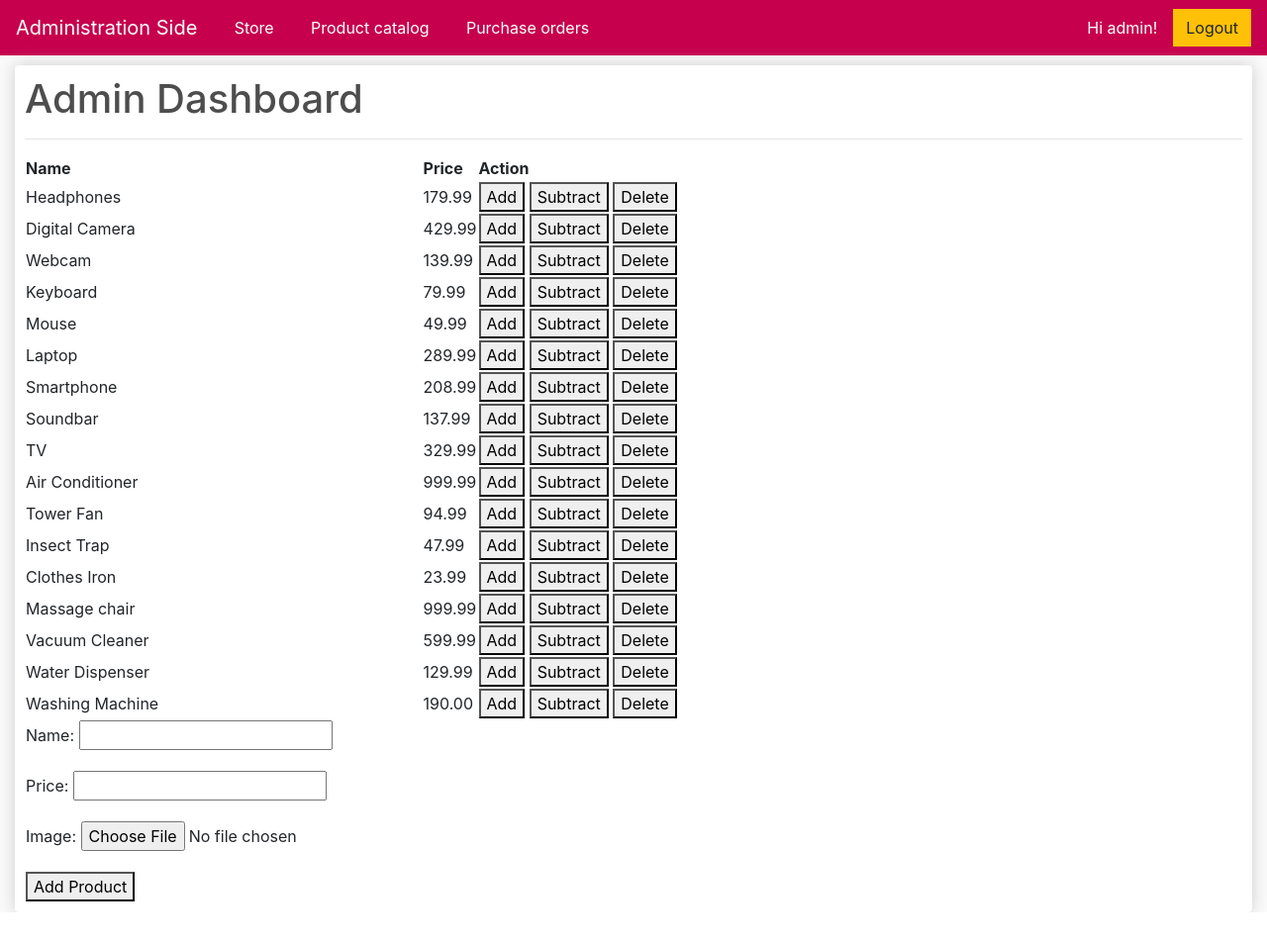
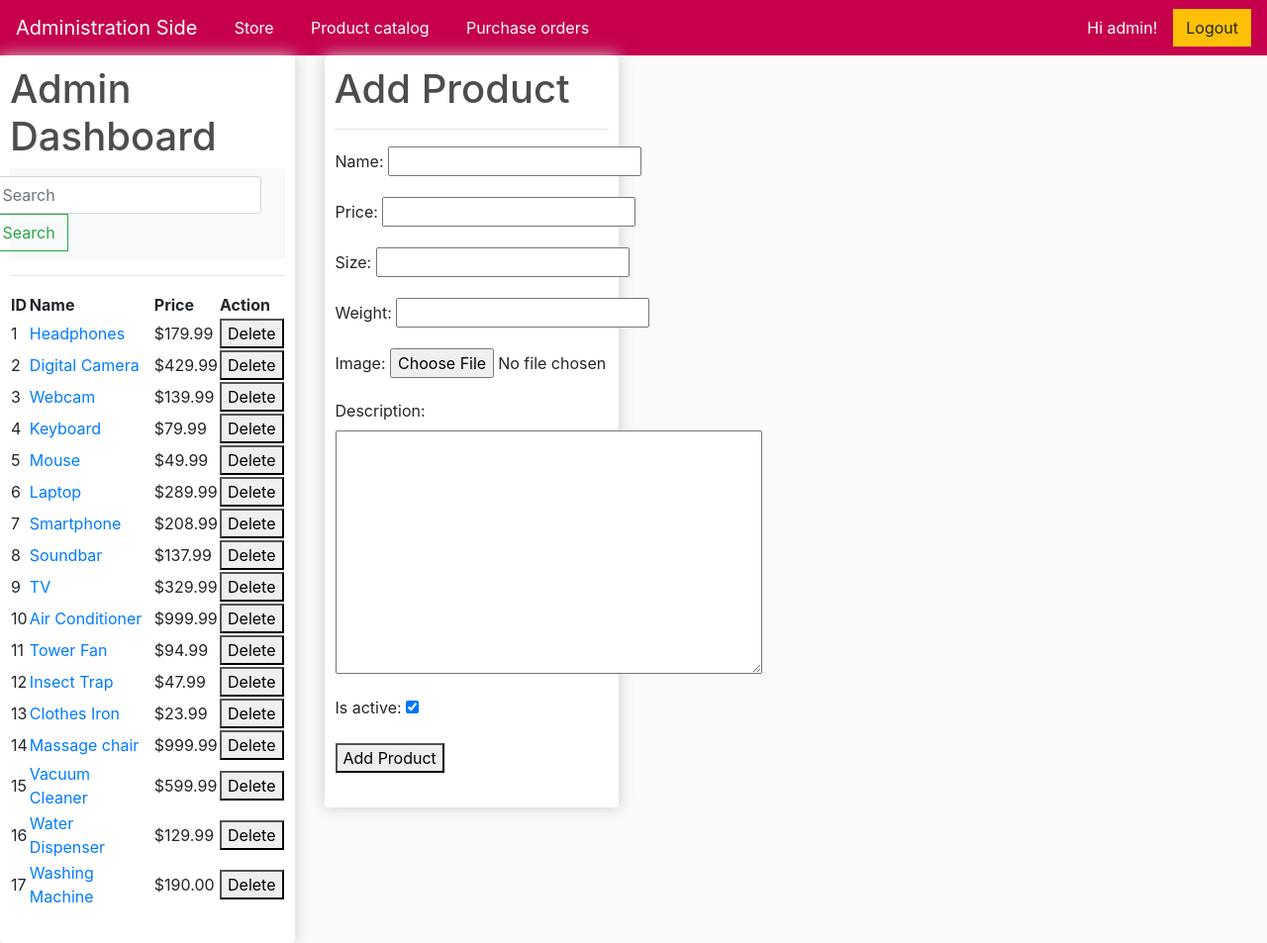
Before and after one commit to tobiaswai/ISI-group12-2024, a Django app: page /adminDashboard/ in a window 1280 px wide. Shown: the whole page at 99% size. Before the commit the page ends 922 px from the top, so only its background shows below. Run offline with Django 5.2, Linux system fonts and the light colour scheme; a user stored in the database is signed in; data comes from the database, SQL or seed files in the repository; both versions use the stored data as it was after the commit; some libraries are stand-ins or nearby versions.

Commit message:
updated blockA all requirements

```diff
--- a/myProject/store/forms.py
+++ b/myProject/store/forms.py
@@ -4,10 +4,15 @@
 class ProductForm(forms.ModelForm):
     class Meta:
         model = Product
-        fields = ['name','price','image']
+        fields = ['name','price','size','weight','image','description','is_active']
     def clean_image(self):
         image = self.cleaned_data.get('image')
         if image:
             if image.size > 4 * 1024 * 1024:  # 限制图像大小为4MB
                 raise forms.ValidationError("The image file is too large (max 4MB)")
         return image
+
+class ProductForm(forms.ModelForm):
+    class Meta:
+        model = Product
+        fields = ['name','price','size','weight','image','description','is_active']
--- a/myProject/store/models.py
+++ b/myProject/store/models.py
@@ -19,6 +19,8 @@
 class Product(models.Model):
     name = models.CharField(max_length=200, null=True)
     price = models.DecimalField(max_digits=10, decimal_places=2)
+    size = models.CharField(max_length=16, null=True)
+    weight = models.CharField(max_length=16, null=True)
     digital = models.BooleanField(default=False, null=True, blank=False)
     image = models.ImageField(null=True, blank=True)
     image2 = models.ImageField(null=True, blank=True)
--- a/myProject/store/templates/adminDashboard.html
+++ b/myProject/store/templates/adminDashboard.html
@@ -28,7 +28,7 @@
 				</li>
 				<a style="margin-left: 16px; color: #c6004d">|</a>
 				<li class="nav-item">
-					<a class="nav-link active" aria-current="page" href="#">Purchase orders</a>
+					<a class="nav-link active" aria-current="page" href="{% url 'order_list' %}">Purchase orders</a>
 				</li>
 			</ul>
 		</div>
@@ -45,33 +45,48 @@
 	     		<a href="{% url 'login' %}" class="btn btn-warning">Login</a>
 	     	{% endif %}
 	    </div>
-	  </div>
 	</nav>
-    <div class="col-lg-12">
+    <div class="row">
+        <div class="col-lg-3">
             <div class="box-element">
                 <h1>Admin Dashboard</h1>
+                <nav class="navbar navbar-light bg-light justify-content-end">
+                    <form class="form-inline">
+                    <input class="form-control mr-sm-2" name="q" type="search" placeholder="Search" aria-label="Search">
+                    <button class="btn btn-outline-success my-2 my-sm-0" type="submit">Search</button>
+                    </form>
+                </nav>
                 <table>
                     <tr>
                         <hr>
+                        <th>ID</th>
                         <th>Name</th>
                         <th>Price</th>
                         <th>Action</th>
                     </tr>
                     {% for product in products %}
                     <tr>
-                <td>{{ product.name }}</td>
-                <td>{{ product.price }}</td>
+                        <td>{{ product.id }}</td>
+                        <td><a aria-current="page" href="{% url 'product_edit' product.id%}">{{ product.name }}</a></td>
+                        <td>${{ product.price }}</td>
                         <td>
                             <form method="post">
                                 {% csrf_token %}
                                 <input type="hidden" name="product_id" value="{{ product.id }}">
-                        <button type="submit" name="action" value="add">Add</button>
-                        <button type="submit" name="action" value="subtract">Subtract</button>
                                 <button type="submit" name="action" value="delete">Delete</button>
                             </form>
                         </td>
                     </tr>
                     {% endfor %}
+                </table>
+                <br>
+            </div>
+        </div>
+        <div class="col-lg-3">
+            <div class="box-element">
+                <h1>Add Product</h1>
+                <hr>
+                <table>
                     <tr>
                         <td>
                             <form method="post" enctype="multipart/form-data">
@@ -82,6 +97,8 @@
                         </td>
                     </tr>
                 </table>
+                <br>
+            </div>
         </div>
     </div>
 </body>
--- a/myProject/store/templates/store/order_list.html
+++ b/myProject/store/templates/store/order_list.html
@@ -11,6 +11,7 @@
 					<div>
 						<h2>Order: {{ order.id }}</h2>
 						<p>Date: {{ order.date_ordered }}</p>
+						<p>Customer: {{ order.customer }}</p>
 						<p>Total Amount: {{ order.total_amount }}</p>
 						<p>Status: {{ order.status }}</p>
 					</div>
--- a/myProject/store/urls.py
+++ b/myProject/store/urls.py
@@ -16,4 +16,5 @@
     path('order_detail/<int:pk>', views.order_detail, name="order_detail"),
     path('adminLogin/', views.adminLogin, name="adminLogin"),
     path('adminDashboard/', views.adminDashboard, name="adminDashboard"),
+    path('product_edit/<int:product_id>', views.ProductUpdateView.as_view(), name="product_edit"),
 ]
--- a/myProject/store/views.py
+++ b/myProject/store/views.py
@@ -4,6 +4,7 @@
 from django.contrib.auth import authenticate, login, logout
 import json
 import datetime
+from django.views import View
 from .models import *
 from django.contrib.auth import authenticate, login as auth_login
 from django.contrib.auth.decorators import login_required
@@ -73,33 +74,26 @@
 
 @login_required(login_url="/adminLogin/")
 def adminDashboard(request):
-    products = Product.objects.all()
+     products = Product.objects.all()
 
+     if 'q' in request.GET:
+          q = request.GET['q']
+          products = Product.objects.filter(name__icontains=q, is_active=True)
+          products = Product.objects.filter(id__icontains=q, is_active=True)
+     else:
+          products = Product.objects.filter(is_active=True)
 
-
-    if request.method == 'POST':
+     if request.method == 'POST':
 
         form = ProductForm(request.POST, request.FILES)  # 包含文件数据时需要传入 request.FILES
         if form.is_valid():
-            form.save()
-            return redirect('/adminDashboard')  # 重定向到更新后的页面或其他视图
-
+          form.save()
+          return redirect('/adminDashboard')  # 重定向到更新后的页面或其他视图
 
         if 'action' in request.POST:
             product_id = request.POST.get('product_id')
             action = request.POST.get('action')
 
-            #if action == 'add':
-                # 执行增加产品数量的操作
-                #product = Product.objects.get(id=product_id)
-                #product.quantity += 1
-                #product.save()
-            #elif action == 'subtract':
-                # 执行减少产品数量的操作
-                #product = Product.objects.get(id=product_id)
-                #if product.quantity > 0:
-                    #product.quantity -= 1
-                    #product.save()
             if action == 'delete':
                 # 执行删除产品的操作
                 product = Product.objects.get(id=product_id)
@@ -111,9 +105,22 @@
             if form.is_valid():
                 form.save()
 
-    form = ProductForm()
+     form = ProductForm()
 
-    return render(request, 'adminDashboard.html', {'products': products, 'form': form})
+     return render(request, 'adminDashboard.html', {'products': products, 'form': form})
+
+class ProductUpdateView(View):
+    def get(self, request, product_id):
+        product = Product.objects.get(id=product_id)
+        form = ProductForm(instance=product)
+        return render(request, 'product_edit.html', {'form': form})
+
+    def post(self, request, product_id):
+        product = Product.objects.get(id=product_id)
+        form = ProductForm(request.POST, request.FILES, instance=product)
+        if form.is_valid():
+            form.save()
+            return redirect('/adminDashboard', product_id=product_id)
 
 def store(request):
 
@@ -246,7 +253,12 @@
           order = {'get_cart_total':0, 'get_cart_items':0, 'shipping':False}
           cartItems = order['get_cart_items']
 
-     orders = Order.objects.filter(customer = request.user.customer,  complete=True)
+
+     if request.user.is_staff:
+          orders = Order.objects.filter(complete=True).order_by('-date_ordered')
+     else:
+          orders = Order.objects.filter(customer = request.user.customer,  complete=True).order_by('-date_ordered')
+
      return render(request, 'store/order_list.html', {'orders': orders})
 
 def order_detail(request, pk):
```
Also changed, not shown: myProject/store/templates/product_edit.html (added, +61 -0 lines), myProject/db.sqlite3, myProject/store/migrations/0018_product_size_product_weight.py (added), myProject/store/templates/adminPurchaseOrder.html (added). Lines whose indentation alone changed are shown as unchanged.
